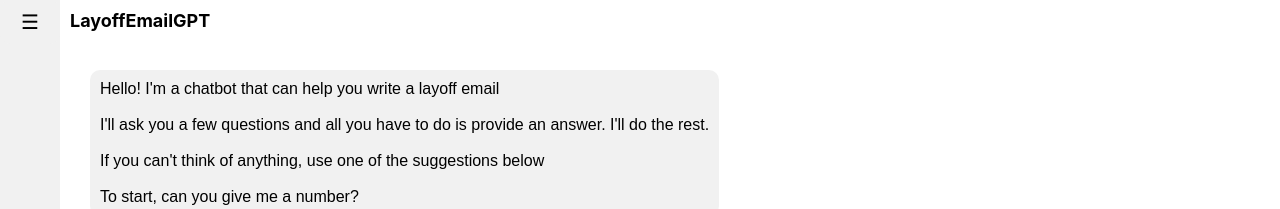
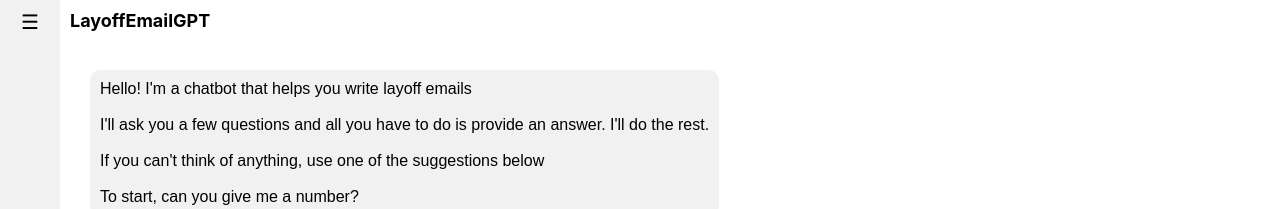
Before and after one commit to cameronellis71/layoff-email-generator, a React (Create React App) app: page / in a window 1280 px wide. Shown: the top 209 px of the page. Built offline with nearby package versions, Linux system fonts and the light colour scheme.

Commit message:
Initial message rewrite

```diff
--- a/src/App.js
+++ b/src/App.js
@@ -5,8 +5,8 @@ function App() {
   const [currentView, setCurrentView] = useState("chat");
   // Predefined list of questions with unique suggestions
   const questions = [
-    { question: "Hello! I'm a chatbot that can help you write a layoff email\n\n" +
-      "I'll ask you a few questions and all you have to do is provide an answer. I'll do the rest. " +
+    { question: "Hello! I'm a chatbot that helps you write layoff emails\n\n" +
+      "I'll ask you a few questions and all you have to do is provide an answer. I'll do the rest." +
       "\n\nIf you can't think of anything, use one of the suggestions below" +
       "\n\nTo start, can you give me a number?", suggestions: ["10,000", "1,000", "5,000"] },
     { question: "Can you give me a company name?", suggestions: ["Snup", "Macrosoft", "TokTik"] },
```
